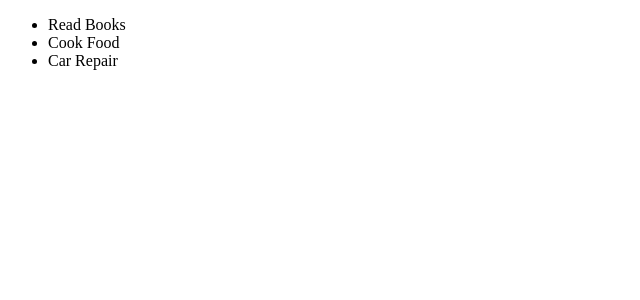
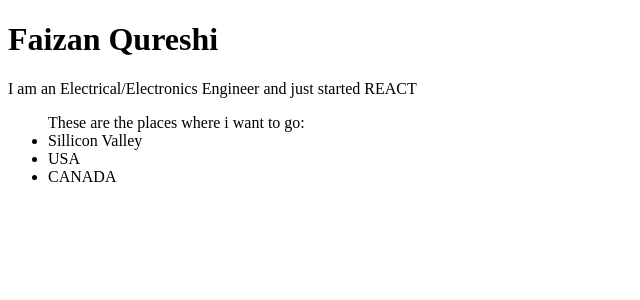
Before and after one commit to qfaizan401/React-Tutorial-2020, a React (Create React App) app in the folder my_first_app/: page / in a window 1280 px wide. Shown: the top 300 px of the page, without its empty margins (0-640 px from the left). Built offline with nearby package versions, Linux system fonts and the light colour scheme.

Commit message:
added components

```diff
--- /dev/null
+++ b/my_first_app/src/components/MyInfo.js
@@ -0,0 +1,18 @@
+import React from 'react'
+
+function MyInfo(){
+    return(
+        <div>
+            <h1>Faizan Qureshi</h1>
+            <p>I am an Electrical/Electronics Engineer and just started REACT</p>
+            <ul>
+                These are the places where i want to go:
+                <li>Sillicon Valley</li>
+                <li>USA</li>
+                <li>CANADA</li>
+            </ul>
+        </div>
+    )
+}
+
+export default MyInfo
--- a/my_first_app/src/index.js
+++ b/my_first_app/src/index.js
@@ -1,13 +1,9 @@
 import React from 'react'
 import ReactDOM from 'react-dom'
 
+import MyInfo from './components/MyInfo'
+
 ReactDOM.render(
-<div>
-    <ul>
-        <li>Read Books</li>
-        <li>Cook Food</li>
-        <li>Car Repair</li>
-    </ul>
-</div>,
-document.getElementById('root')
+    <MyInfo />,
+    document.getElementById('root')
 )
```
